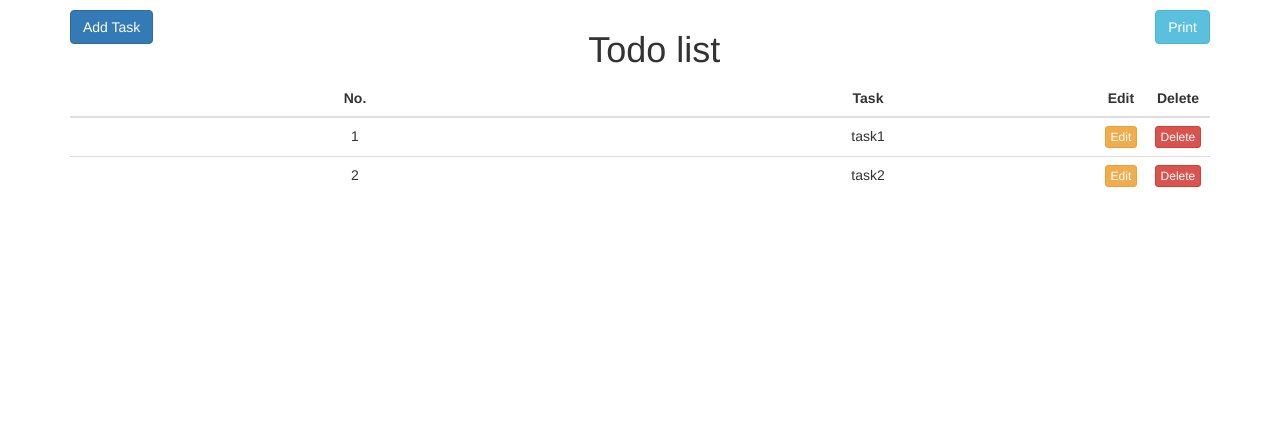
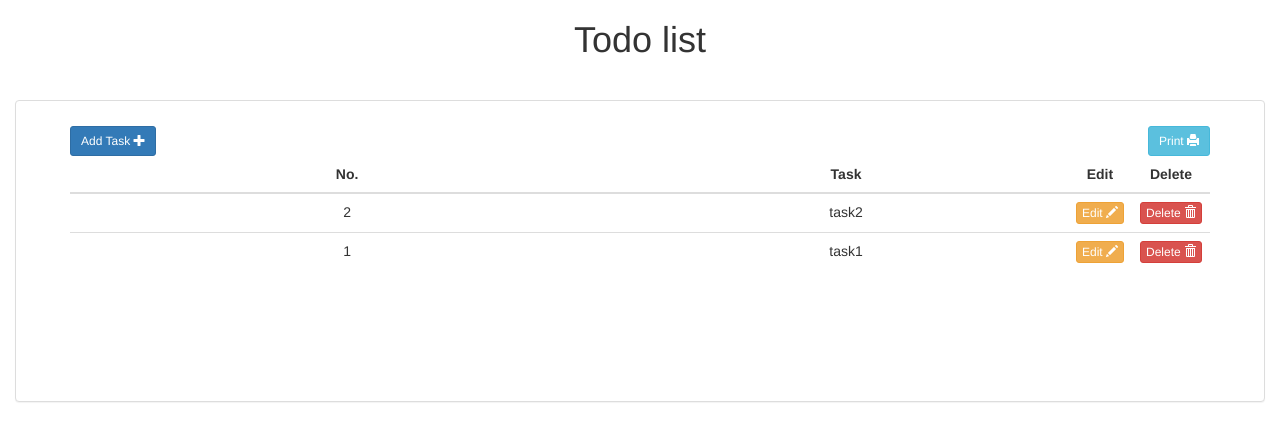
Before and after one commit to niawjunior/crud-php, a PHP site: page /index.php in a window 1280 px wide. Shown: the top 441 px of the page. Run offline with PHP 8.4, Linux system fonts and the light colour scheme; data comes from the database, SQL or seed files in the repository; some libraries are stand-ins or nearby versions.

Commit message:
update data

```diff
--- a/index.php
+++ b/index.php
@@ -1,7 +1,7 @@
 <!DOCTYPE html>
 <?php include 'db.php';
       include 'config.php';
-$sql = "SELECT * FROM tasks_table";
+$sql = "SELECT * FROM tasks_table ORDER BY id DESC;";
 $rows = $db->query($sql);
 
 ?>
@@ -13,10 +13,13 @@ $rows = $db->query($sql);
     <title>CRUD</title>
 </head>
 <body>
+<center><h1>Todo list</h1></center>
+<div class="col-md-12">
+<div class="panel panel-default" style="margin-top:30px;">
+<div class="panel-body" style="height:300px">
 <div class="container" style="margin-top:10px;">
-<button type="button" class="btn btn-primary btn-md pull-left" data-toggle="modal" data-target="#myModal">Add Task</button>
-<button type="button" class="btn btn-info btn-md pull-right">Print</button>
-<h1 align="center">Todo list</h1>
+<button type="button" class="btn btn-primary btn-sm pull-left" data-toggle="modal" data-target="#myModal">Add Task <span class="glyphicon glyphicon-plus"></span></button>
+<button type="button" class="btn btn-info btn-sm pull-right">Print <span class="glyphicon glyphicon-print"></span></button>
     <table class="table table-hover" style="text-align:center;">
         <thead>
             <tr>
@@ -31,8 +34,9 @@ $rows = $db->query($sql);
         <?php while($row = $rows->fetch_assoc()):?>
         <td><?php echo $row['id'];?></td>
         <td><?php echo $row['name'];?></td>
-        <td><a href="" class="btn btn-warning btn-xs">Edit</a></td>
-        <td><a href="delete.php?id=<?php echo $row['id'];?>" class="btn btn-danger btn-xs">Delete</a></td>
+        <td><a href="update.php?id=<?php echo $row['id'];?>" class="btn btn-warning btn-xs">Edit <span class="glyphicon glyphicon-pencil"></span></a></td>
+        <td><a href="delete.php?id=<?php echo $row['id'];?>" class="btn btn-danger btn-xs">Delete <span class="glyphicon glyphicon-trash
+glyphicon "></span></a></td>
         </tr>
         <?php endwhile;?>
     </tbody>
@@ -41,7 +45,7 @@ $rows = $db->query($sql);
                 <div class="modal-content">
                     <div class="modal-header">
                     <button type="button" class="close" data-dismiss="modal">&times;</button>
-                <h4 class="modal-title">Add Task</h4>
+                    <h4 class="modal-title">Add Task </h4>
                     </div>
                     <div class="modal-body">
                     <form method="post" action="add.php">
@@ -49,7 +53,7 @@ $rows = $db->query($sql);
                             <label for="name">Task Name</label>
                             <input type="text" name="task" value="" placeholder="task name" class="form-control" required>
                         </div>
-                    <button type="submit" name="send" class="btn btn-success btn-sm" >Add Task</button>
+                        <button type="submit" name="send" class="btn btn-success btn-sm" >Add Task <span class="glyphicon glyphicon-plus"></span></button>
                     </form>
                     </div>
                     <div class="modal-footer">
@@ -60,5 +64,8 @@ $rows = $db->query($sql);
         </div>
     </table>
 </div>
+</div>
+</div>
+</div>
 </body>
 </html>
```
Also changed, not shown: update.php (+46 -0 lines). Lines whose indentation alone changed are shown as unchanged.
